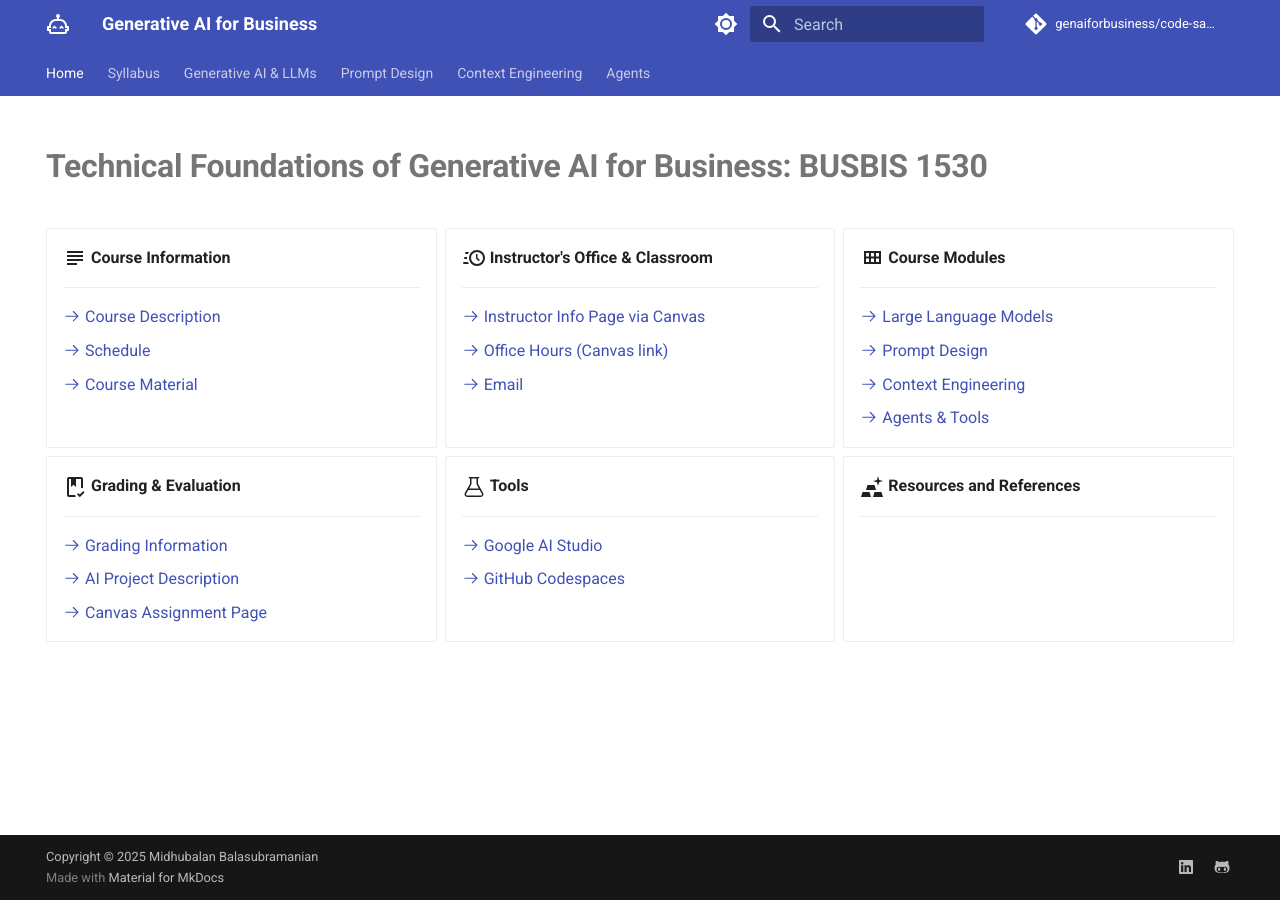
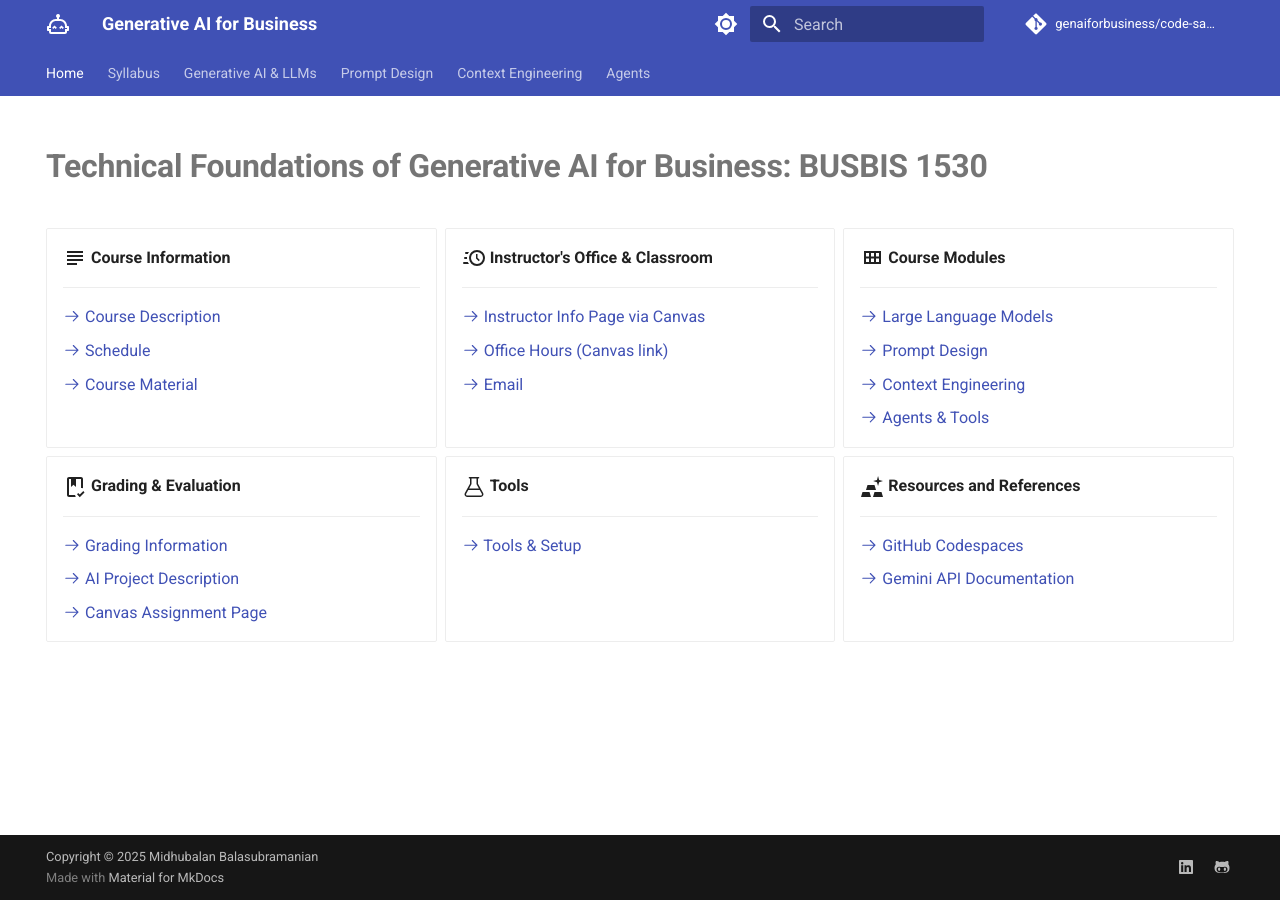
Before and after one commit to genaiforbusiness/genaiforbusiness.github.io, an MkDocs documentation site: the page built from docs/index.md, in a window 1280 px wide. Built offline with MkDocs 1.6.1 and Material for MkDocs 9.7.7, drawn with Linux system fonts in a browser that asks for light colours; comment, search, counter and statistics services are not loaded.

Commit message:
resolves #11

```diff
--- a/docs/index.md
+++ b/docs/index.md
@@ -59,13 +59,16 @@ hide:
 
     ---
 
-    [:octicons-arrow-right-24: Google AI Studio](https://aistudio.google.com/)
+    [:octicons-arrow-right-24: Tools & Setup](syllabus/tools.md)
 
-    [:octicons-arrow-right-24: GitHub Codespaces](https://docs.github.com/en/codespaces)
 
 -   :material-gold:{ .lg .middle } __Resources and References__
 
     ---
+
+    [:octicons-arrow-right-24: GitHub Codespaces](https://docs.github.com/en/codespaces)
+
+    [:octicons-arrow-right-24: Gemini API Documentation](https://ai.google.dev/gemini-api/docs)
 
 
 
```
Also changed, not shown: docs/syllabus/schedule.md (+1 -2 lines), docs/syllabus/tools.md (+1 -1 lines).
